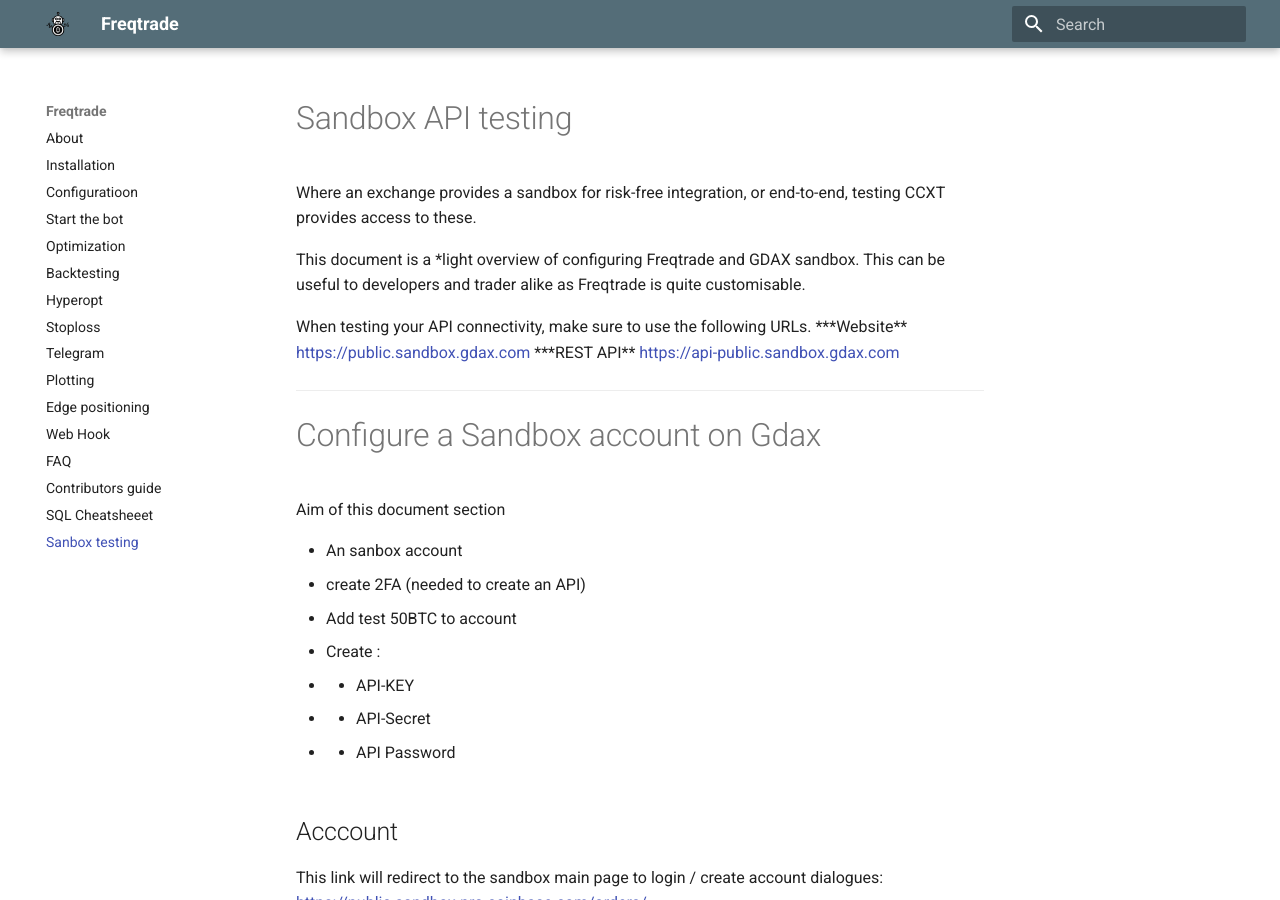
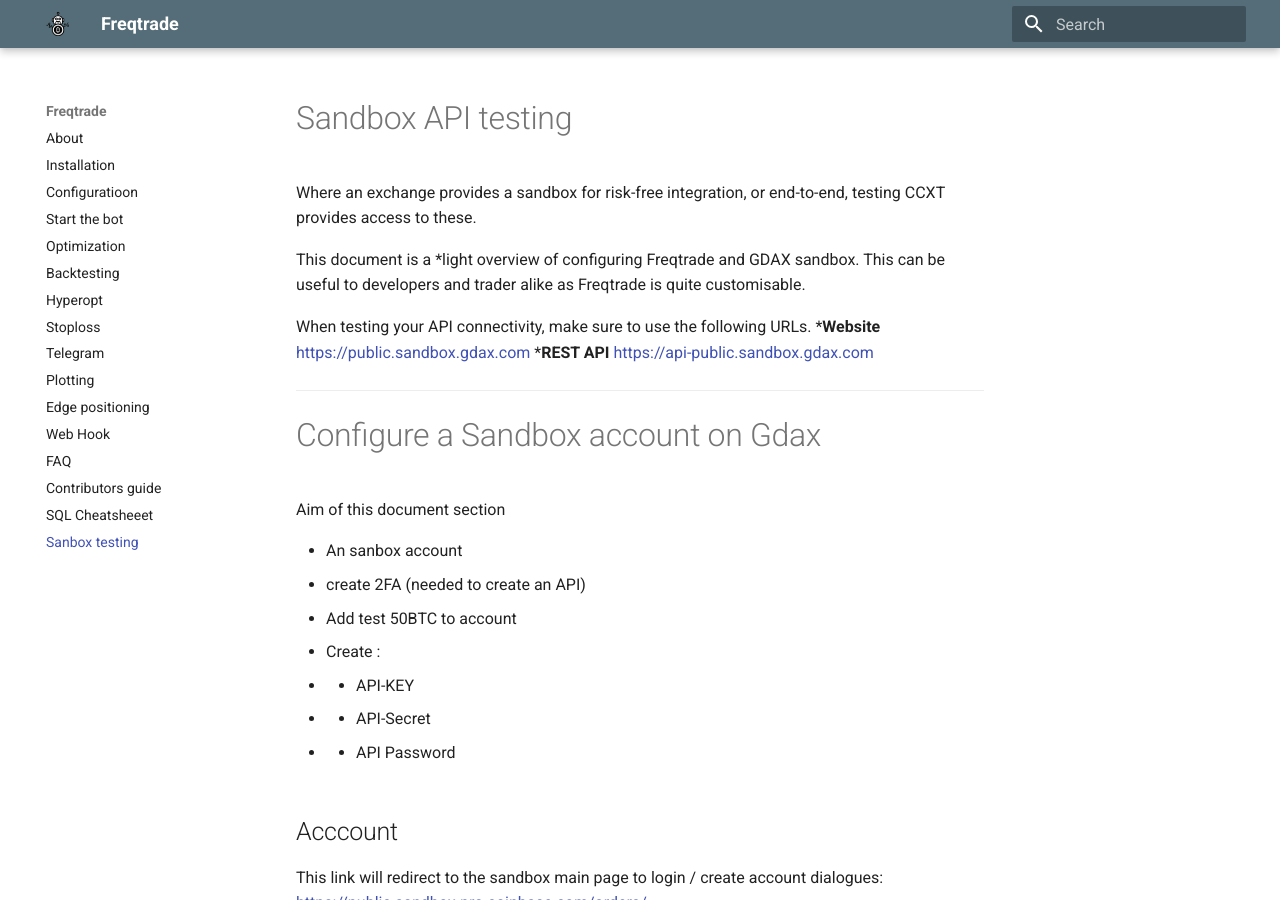
Before and after one commit to jacksonmori755/Crypto-trading-bot, an MkDocs documentation site: the page built from docs/sandbox-testing.md, in a window 1280 px wide and 900 px high. Built offline with MkDocs 1.6.1 and Material for MkDocs 9.7.7, drawn with Linux system fonts in a browser that asks for light colours.

Commit message:
unnecessary config removed

```diff
--- a/mkdocs.yml
+++ b/mkdocs.yml
@@ -29,13 +29,9 @@ markdown_extensions:
     - toc:
         permalink: true
     - pymdownx.arithmatex
-    - pymdownx.betterem:
-        smart_enable: all
     - pymdownx.caret
     - pymdownx.critic
     - pymdownx.details
-    - pymdownx.emoji:
-        emoji_generator: !!python/name:pymdownx.emoji.to_svg
     - pymdownx.inlinehilite
     - pymdownx.magiclink
     - pymdownx.mark
```
